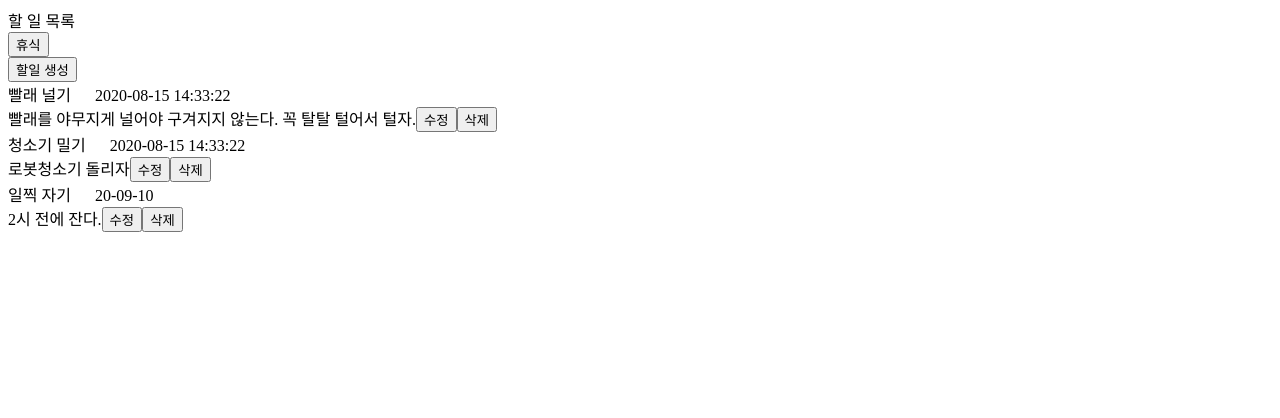
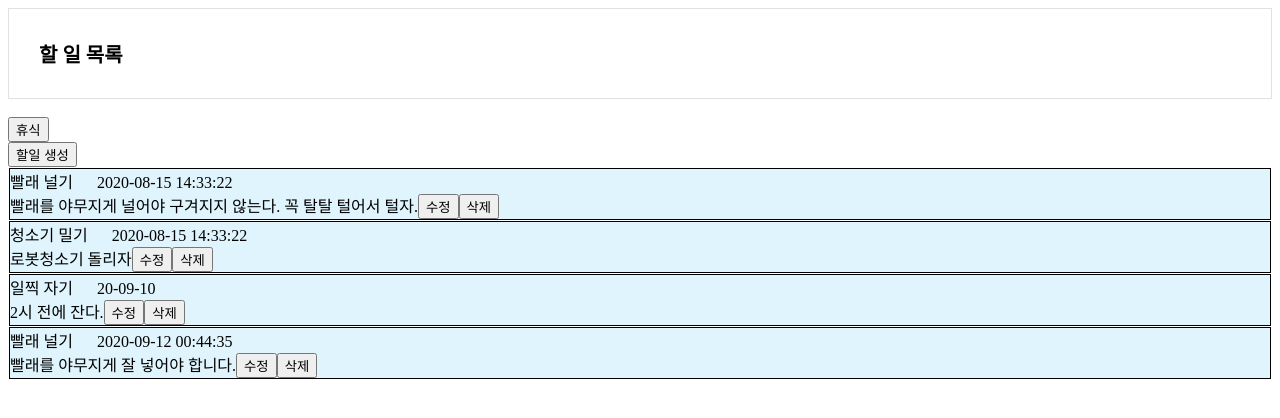
Before and after one commit to xfrnk2/learning_react, a React (Create React App) app: page / in a window 1280 px wide. Shown: the top 418 px of the page. Built offline with nearby package versions, Linux system fonts and the light colour scheme; data requests are answered from the project's data file.

Commit message:
Homework Done (Redux)

```diff
--- a/db.json
+++ b/db.json
@@ -18,7 +18,7 @@
   ],
   "todos": [
     {
-      "subject": "빨래 널기",
+      "subject": "빨래 널기 ",
       "content": "빨래를 야무지게 널어야 구겨지지 않는다. 꼭 탈탈 털어서 털자.",
       "date": "2020-08-15 14:33:22",
       "id": 1
@@ -34,6 +34,12 @@
       "content": "2시 전에 잔다.",
       "date": "20-09-10",
       "id": 3
+    },
+    {
+      "subject": "빨래 널기",
+      "content": "빨래를 야무지게 잘 넣어야 합니다.",
+      "date": " 2020-09-12 00:44:35",
+      "id": 4
     }
   ],
   "posts": [
--- a/public/style.css
+++ b/public/style.css
@@ -1,6 +1,8 @@
 .food {display:block; margin-bottom:10px; padding:10px; border:1px solid #e1e1e1;}
-.header {padding:30px; border:1px solid #e1e1e1;}
+.header {padding:30px; border:1px solid #e1e1e1; font-size: 20px; font-weight: bold;}
 .contents {padding:60px;}
 .footer {padding:30px; background-color:black; color:#fff;}
 .box {margin-bottom:20px; padding:60px; background-color:gray;}
 .navigations {text-align:center; border:1px solid red;}
+.statusIcon {text-align:center}
+.todoBox {margin:1px; border:1px solid; background-color:rgb(223, 244, 252);}
--- a/src/homework1/Todo.jsx
+++ b/src/homework1/Todo.jsx
@@ -4,7 +4,7 @@ import Axios from 'axios';
 
 
 
-const Todo = ({ todo, todos, update, setTodos}) => {
+const Todo = ({ todo, todos, update, setTodos, setMessage }) => {
 
     let [editMode, setEditMode] = useState(false);
     let [form, setForm] = useState({
@@ -32,14 +32,29 @@ const Todo = ({ todo, todos, update, setTodos}) => {
 
 
     const deleteTodo = (todos) => {
-        Axios.delete('/todos/' +todo.id)
-        .then((response) => {
-            setTodos(todos.filter((targetTodo) => {return targetTodo.id !== todo.id}))
 
-        })
-        .catch((error) => {
-            console.log(error)
-        })
+
+
+        Axios.delete('/todos/' + todo.id)
+            .then((response) => {
+
+                setMessage({
+                    subject: todo.subject,
+                    status: "삭제"
+                });
+                window.setLoading(true);
+
+                setTimeout(() => {
+
+                    window.setLoading(false);
+
+                }, 2000);
+                setTodos(todos.filter((targetTodo) => { return targetTodo.id !== todo.id }))
+
+            })
+            .catch((error) => {
+                console.log(error)
+            })
 
 
     }
@@ -52,7 +67,7 @@ const Todo = ({ todo, todos, update, setTodos}) => {
 
 
     return (
-        <div>
+        <div className="todoBox">
             {editMode
                 ?
                 <form onSubmit={(event) => { submit(event) }}>
@@ -67,8 +82,8 @@ const Todo = ({ todo, todos, update, setTodos}) => {
                     {todo.subject}  　 {todo.date}
                     <text><br></br></text>
                     {todo.content}
-                    <button onClick={() => {changeEditMode()}}>수정</button>
-                    <button onClick={() => {deleteTodo(todos)}}>삭제</button>
+                    <button onClick={() => { changeEditMode() }}>수정</button>
+                    <button onClick={() => { deleteTodo(todos) }}>삭제</button>
                 </div>
             }
         </div>
--- a/src/homework1/TodoApp.jsx
+++ b/src/homework1/TodoApp.jsx
@@ -1,11 +1,21 @@
 import React from 'react';
 import TodoList from './TodoList';
 
+import { BrowserRouter, Route, Link, Switch } from 'react-router-dom';
+import { Provider } from 'react-redux';
+import store from '../todoStore';
+
+
 const TodoApp = () => {
-  return(
-  <div>
-    <TodoList></TodoList>
-  </div>
-    );
- }
+
+  return (
+    <Provider store={store}>
+      <div>
+        <TodoList></TodoList>
+      </div>
+    </Provider>
+  );
+
+
+}
 export default TodoApp;
--- a/src/homework1/TodoList.jsx
+++ b/src/homework1/TodoList.jsx
@@ -1,11 +1,16 @@
 import React, { Fragment, useState, useEffect } from 'react';
 import Todo from './Todo';
 import axios from 'axios';
+import { connect } from 'react-redux';
 
 const TodoList = () => {
 
     let [todos, setTodos] = useState([]);
     let [currentStatus, setCurrentStatus] = useState("휴식");
+    let [message, setMessage] = useState({
+        subject: "",
+        status: ""
+    });
     let [writingMode, setWritingMode] = useState(false);
     let [form, setForm] = useState({
         subject: "",
@@ -14,8 +19,15 @@ const TodoList = () => {
     });
 
     useEffect(() => {
+
+        window.setLoading(true);
+
         axios.get("/todos")
             .then((response) => {
+                setTimeout(() => {
+
+                    window.setLoading(false);
+                }, 2000);
                 setTodos(response.data);
             })
             .catch((error) => {
@@ -36,12 +48,29 @@ const TodoList = () => {
 
     const create = (event) => {
         event.preventDefault();
-        console.log(event)
-        console.log(todos)
-        console.log(form)
+
+
+        window.setLoading(true);
+
         axios.post("/todos", form)
             .then((response) => {
-                console.log(response.data);
+
+                setMessage({
+                    subject: form.subject,
+                    status: "생성"
+                });
+                window.setLoading(true);
+
+
+
+                setTimeout(() => {
+
+                    window.setLoading(false);
+
+                }, 2000);
+
+
+
                 setTodos([...todos, response.data]);
                 changeWritingMode();
             })
@@ -67,8 +96,22 @@ const TodoList = () => {
 
 
 
+
         axios.patch('/todos/' + todo.id, form)
             .then((response) => {
+
+                setMessage({
+                    subject: form.subject,
+                    status: "수정"
+                });
+                window.setLoading(true);
+
+
+                setTimeout(() => {
+
+                    window.setLoading(false);
+
+                }, 2000);
                 setTodos(todos.map(todoData => {
                     if (todoData.id === response.data.id)
                         return response.data;
@@ -90,8 +133,15 @@ const TodoList = () => {
     return (
         <Fragment>
             <div>
-                할 일 목록 <text><br></br></text>
-                <button onClick={changeStatus}>{currentStatus}</button>
+                <div className="header">
+                    할 일 목록 <text><br></br></text>
+                </div>
+
+                {window.getLoading() && message.status !== "" ?
+                    '"' + message.subject + '"가 ' + message.status + " 되었습니다." : ""}
+                <text><br></br></text>
+
+                <button className="statusIcon" onClick={changeStatus}>{currentStatus}</button>
             </div>
             <button type="button" onClick={() => { changeWritingMode() }}> 할일 생성</button>
             <div>
@@ -110,7 +160,8 @@ const TodoList = () => {
                 }
 
                 {todos.map((todo) => {
-                    return <Todo key={todo.id} todo={todo} todos={todos} setTodos={setTodos} update={update}></Todo>;
+                    return <Todo key={todo.id} todo={todo} todos={todos} setTodos={setTodos}
+                        setMessage={setMessage} update={update}></Todo>;
                 })}
             </div>
 
@@ -118,4 +169,10 @@ const TodoList = () => {
     );
 }
 
-export default TodoList;
+
+const mapStateToProps = (state) => {
+    return {
+        loading: state.common.loading
+    }
+};
+export default connect(mapStateToProps, null)(TodoList);
--- /dev/null
+++ b/src/homework1/actions/todoActions.js
@@ -0,0 +1,9 @@
+
+export const setLoading = (data) => {
+    return (dispatch) => {
+        dispatch({
+            type: "SET_LOADING",
+            payload: data
+        });
+    }
+};
--- /dev/null
+++ b/src/homework1/reducers/rootReducer.js
@@ -0,0 +1,6 @@
+import {combineReducers} from 'redux';
+import todoReducers from './todoReducers';
+
+export default combineReducers({
+    common: todoReducers
+});
--- /dev/null
+++ b/src/homework1/reducers/todoReducers.js
@@ -0,0 +1,19 @@
+const inititalState = {
+    targetName: null,
+    loading: true
+};
+
+export default (state = inititalState, action) => {
+    switch (action.type) {
+        default:
+            return state;
+
+        case "SET_LOADING":
+            return {
+                ...state,
+                loading: action.payload
+            }
+
+
+    }
+};
--- /dev/null
+++ b/src/todoStore.js
@@ -0,0 +1,12 @@
+import {createStore, applyMiddleware} from 'redux';
+import {composeWithDevTools} from 'redux-devtools-extension';
+import thunk from 'redux-thunk';
+import rootReducer from './homework1/reducers/rootReducer';
+
+const initialState = {};
+
+const middleware = [thunk];
+
+const store = createStore(rootReducer, initialState, composeWithDevTools(applyMiddleware(...middleware)));
+
+export default store;
```
Also changed, not shown: src/index.js (+7 -3 lines).
